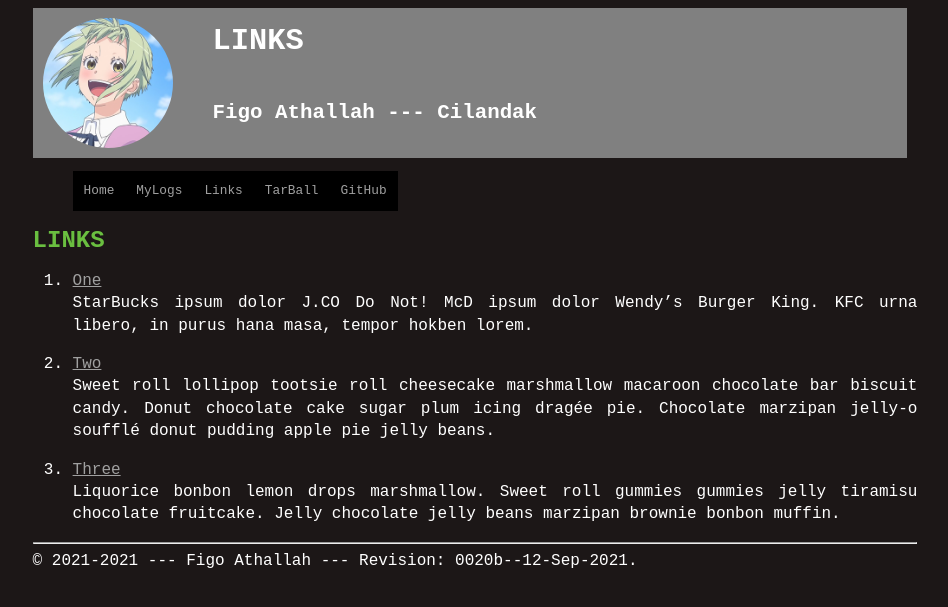
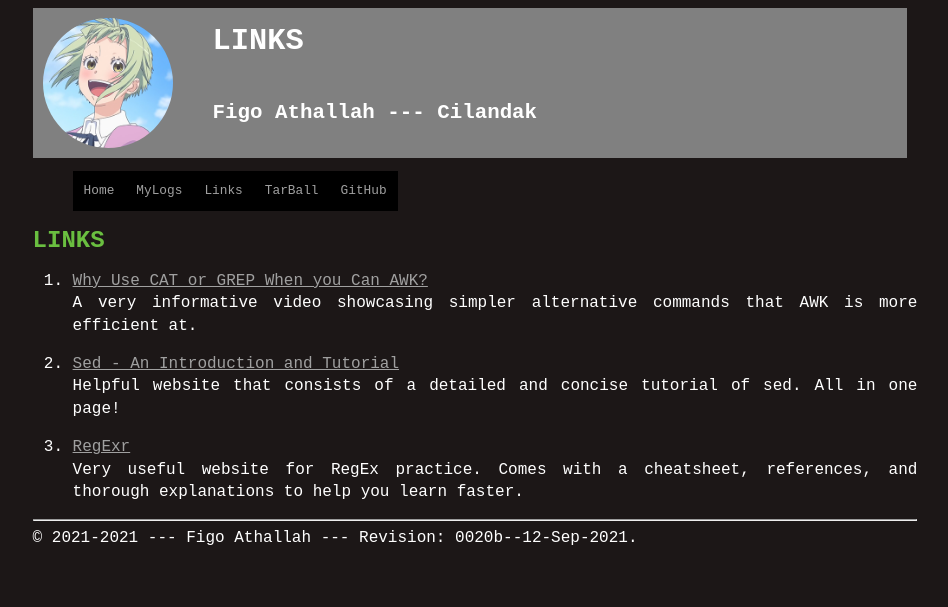
Before and after one commit to figoathallah/os212, a Jekyll site: the page built from links.md, in a window 1280 px wide. Shown: the top 607 px of the page, without its empty margins (165-1113 px from the left). Built offline with Jekyll 4.4.1, drawn with Linux system fonts in a browser that asks for light colours; our own code applies the rules of GitHub Pages for plain Markdown files.

Commit message:
added links

```diff
--- a/links.md
+++ b/links.md
@@ -4,17 +4,13 @@ permalink: /LINKS/
 
 # LINKS
 
-1. [One](https://en.wikipedia.org/wiki/1)<br>
-StarBucks ipsum dolor J.CO Do Not!
-McD ipsum dolor Wendy's Burger King.
-KFC urna libero, in purus hana masa, tempor hokben lorem.
+1. [Why Use CAT or GREP When you Can AWK?](https://www.youtube.com/watch?v=8q8DHmA9puw)<br>
+A very informative video showcasing simpler alternative commands that AWK is more efficient at.
 
-2. [Two](https://en.wikipedia.org/wiki/2)<br>
-Sweet roll lollipop tootsie roll cheesecake marshmallow macaroon chocolate bar biscuit candy.
-Donut chocolate cake sugar plum icing dragée pie.
-Chocolate marzipan jelly-o soufflé donut pudding apple pie jelly beans.
+2. [Sed - An Introduction and Tutorial](https://www.grymoire.com/Unix/Sed.html)<br>
+Helpful website that consists of a detailed and concise tutorial of sed.
+All in one page!
 
-3. [Three](https://en.wikipedia.org/wiki/3)<br>
-Liquorice bonbon lemon drops marshmallow.
-Sweet roll gummies gummies jelly tiramisu chocolate fruitcake.
-Jelly chocolate jelly beans marzipan brownie bonbon muffin.
+3. [RegExr](https://regexr.com/)<br>
+Very useful website for RegEx practice.
+Comes with a cheatsheet, references, and thorough explanations to help you learn faster.
```
